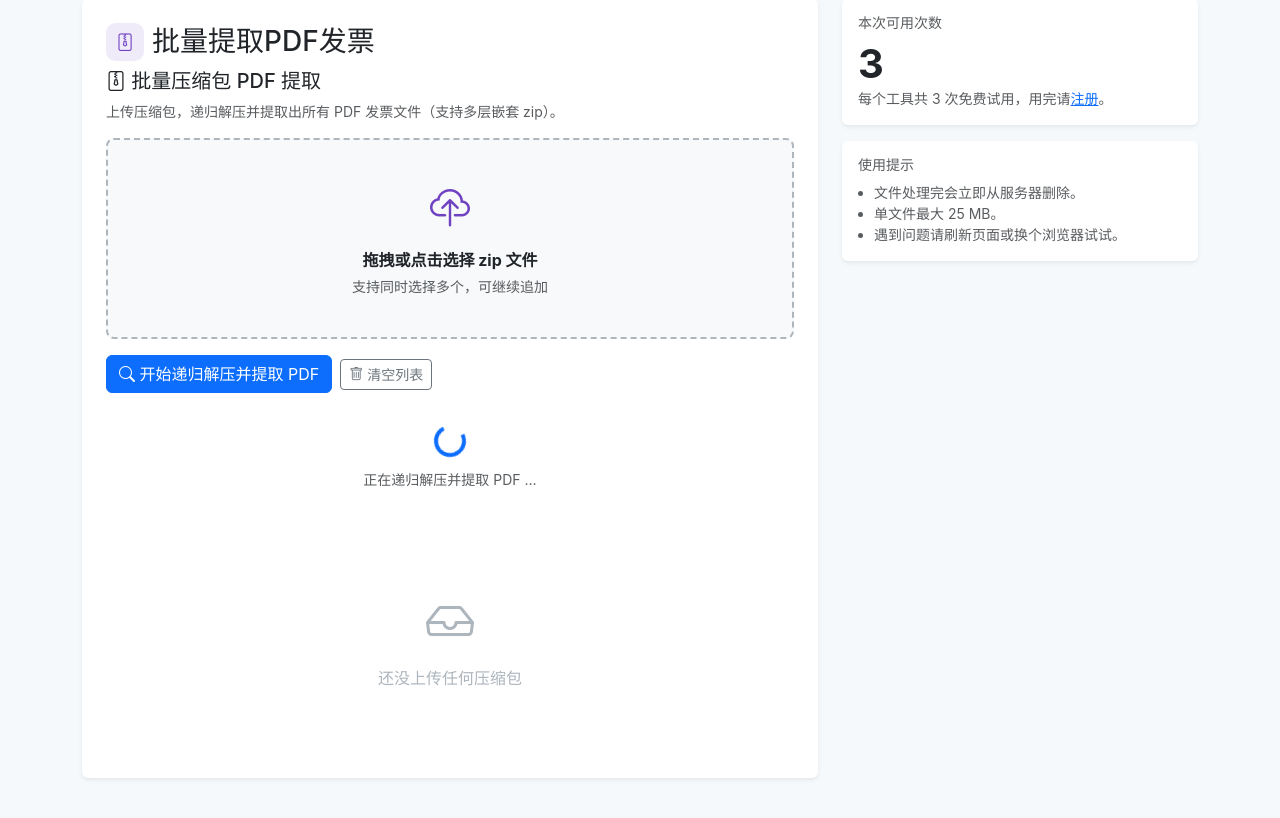
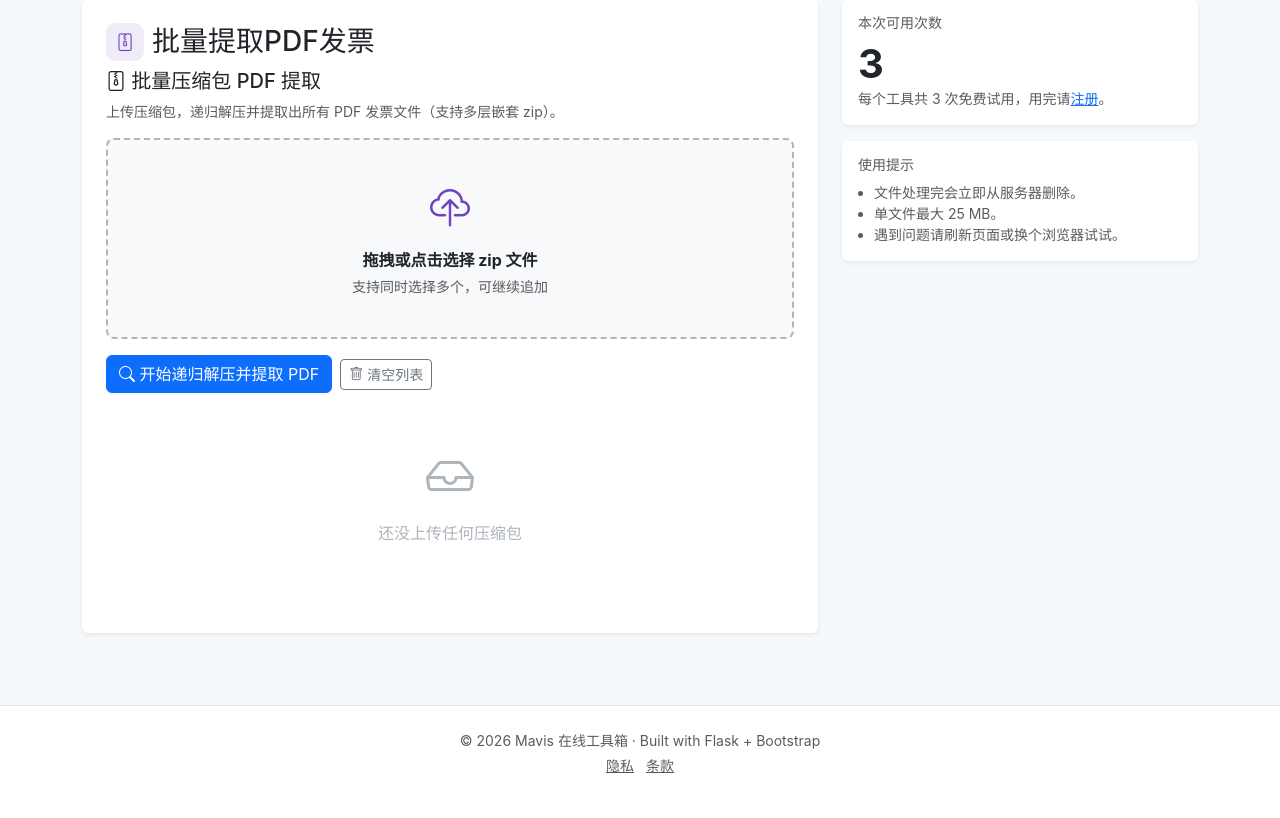
Before and after one commit to shilei2024/my-toolbox, a Flask app: page /tools/zip-extractor/ in a window 1280 px wide. Shown: the part 124-942 px from the top of the page. After the commit the page ends 897 px from the top, so only its background shows below. Run offline with Flask 3, Linux system fonts and the light colour scheme; data that the repository does not hold is empty; parts of the project's set-up code (start-up, migrations or seed data) failed here and were passed over.

Commit message:
fix: 去掉独立的加载区块，改用按钮内 spinner
用户反馈：未点按钮前不应有旋转动画。

修改：
- 删除独立 .ze-loading 区块和对应CSS
- startExtract 接收按钮参数，按钮显示 spinner-border-sm
- 解压中按钮内嵌 「正在解压…」 文字
- 解压完成自动还原按钮文本
- 看起来更紧凑，按钮未点击时页面完全没有旋转元素

```diff
--- a/templates/tools/zip_extractor/_body.html
+++ b/templates/tools/zip_extractor/_body.html
@@ -67,8 +67,6 @@
     text-align: center; padding: 3rem 1rem; color: #adb5bd;
   }
   .ze-empty i { font-size: 3rem; display: block; margin-bottom: 0.5rem; }
-
-  .ze-loading { text-align: center; padding: 2rem; }
 </style>
 
 <div class="mb-3">
@@ -89,19 +87,13 @@
 
 <!-- 操作按钮行 -->
 <div class="ze-actions hidden" id="zeActions">
-  <button class="btn btn-primary" id="zeStartBtn" onclick="startExtract()">
+  <button class="btn btn-primary" id="zeStartBtn" onclick="startExtract(this)">
     <i class="bi bi-search"></i> 开始递归解压并提取 PDF
   </button>
   <button class="btn btn-outline-secondary btn-sm" onclick="clearQueue()">
     <i class="bi bi-trash"></i> 清空列表
   </button>
   <span class="text-muted small" id="zeQueueCount"></span>
-</div>
-
-<!-- 加载中 -->
-<div class="ze-loading hidden" id="zeLoading">
-  <div class="spinner-border text-primary" role="status"></div>
-  <p class="mt-2 text-muted small">正在递归解压并提取 PDF …</p>
 </div>
 
 <!-- 结果展示 -->
@@ -187,12 +179,13 @@ function formatSize(bytes) {
 }
 
 // ===== 步骤 2：发送后端解压 =====
-async function startExtract() {
+async function startExtract(btn) {
   if (STATE.queue.length === 0) return;
 
-  document.getElementById('zeLoading').classList.remove('hidden');
   document.getElementById('zeResult').classList.add('hidden');
-  document.getElementById('zeStartBtn').disabled = true;
+  const originalHTML = btn.innerHTML;
+  btn.disabled = true;
+  btn.innerHTML = '<span class="spinner-border spinner-border-sm me-1"></span>正在解压…';
 
   const fd = new FormData();
   STATE.queue.forEach(q => fd.append('files', q.file, q.name));
@@ -216,8 +209,8 @@ async function startExtract() {
   } catch(e) {
     alert('网络异常: ' + e.message);
   } finally {
-    document.getElementById('zeLoading').classList.add('hidden');
-    document.getElementById('zeStartBtn').disabled = false;
+    btn.disabled = false;
+    btn.innerHTML = originalHTML;
   }
 }
 
```
